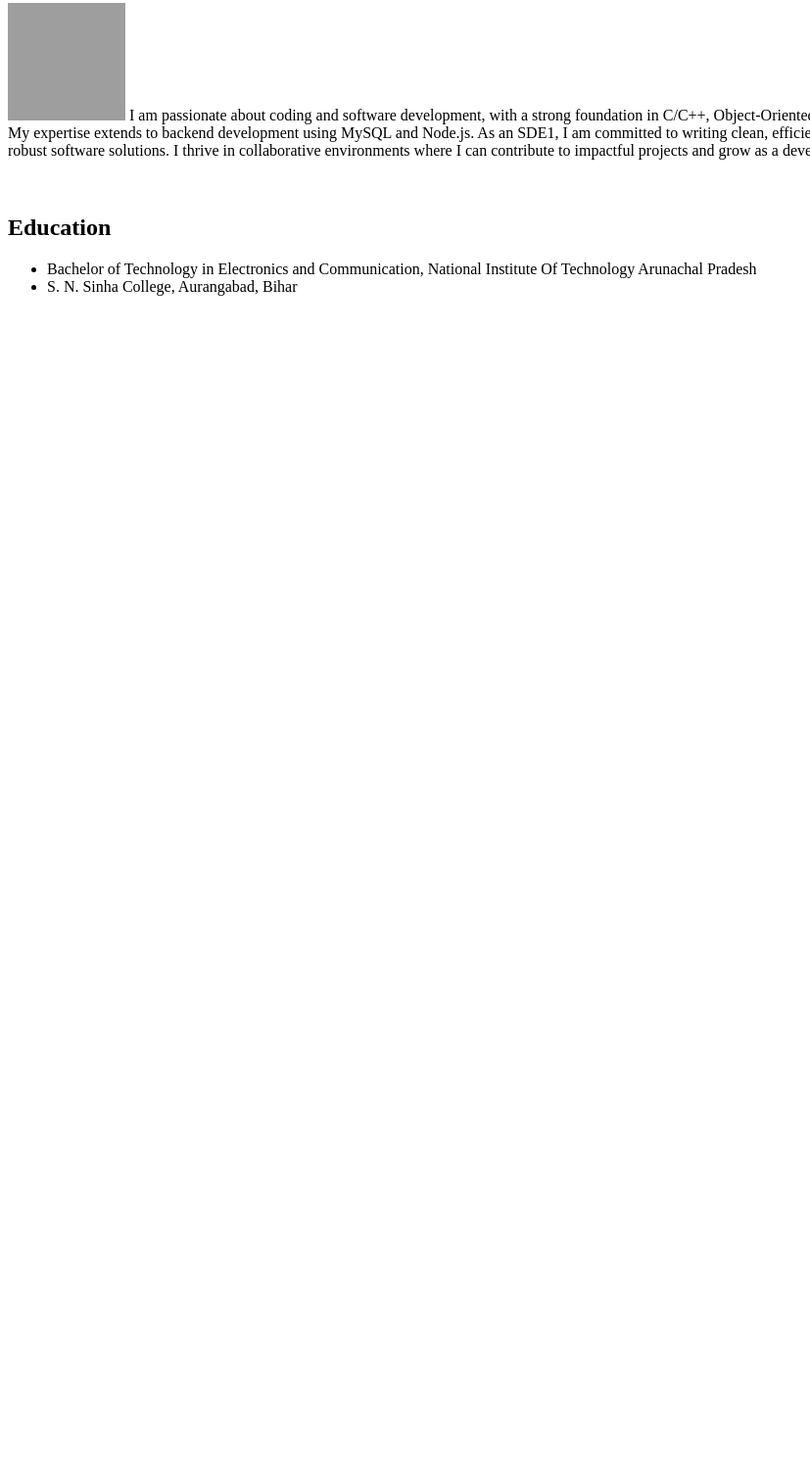
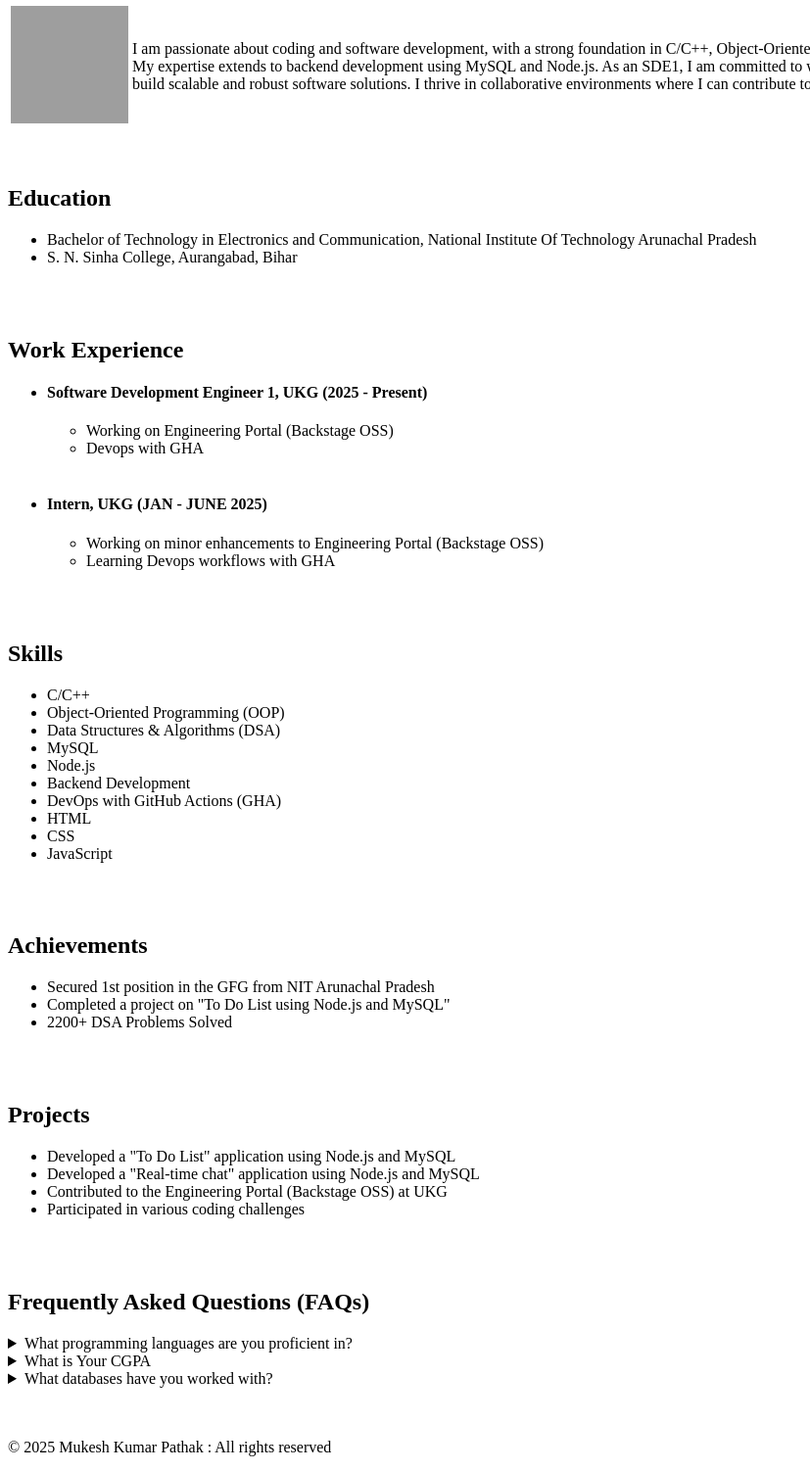
Before and after one commit to mukeshkumarpathak/ResumeMkp, a plain HTML site: page index.html in a window 1280 px wide. Shown: the part 298-1801 px from the top of the page at 98% size, without its empty margins (0-827 px from the left). Before the commit the page ends 800 px from the top, so only its background shows below. Drawn offline with Linux system fonts and the light colour scheme; grey boxes are pictures that could not be loaded.

Commit message:
adding more informations

```diff
--- a/index.html
+++ b/index.html
@@ -19,7 +19,12 @@
   <br><br><br>
 
   <div>
-    <img src="./mkp.jpg" alt="Mkp image" width="120px" height="120px"/> <span>I am passionate about coding and software development, with a strong foundation in C/C++, Object-Oriented Programming (OOP), and Data Structures & Algorithms (DSA). My expertise extends to backend development using MySQL and Node.js. As an SDE1, I am committed to writing clean, efficient code and continuously improving my skills to build scalable and robust software solutions. I thrive in collaborative environments where I can contribute to impactful projects and grow as a developer.</span>
+    <table>
+      <tr>
+        <td><img src="./mkp.jpg" alt="Mkp image" width="120px" height="120px"/></td>
+        <td><span>I am passionate about coding and software development, with a strong foundation in C/C++, Object-Oriented Programming (OOP), and Data Structures & Algorithms (DSA). My expertise extends to backend development using MySQL and Node.js. As an SDE1, I am committed to writing clean, efficient code and continuously improving my skills to build scalable and robust software solutions. I thrive in collaborative environments where I can contribute to impactful projects and grow as a developer.</span></td>
+      </tr>
+    </table>
   </div>
 
   <br><br>
@@ -31,6 +36,90 @@
       <li>S. N. Sinha College, Aurangabad, Bihar</li>
     </ul>
   </div>
+  <br><br>
+
+  <div>
+    <h2>Work Experience</h2>
+    <ul>
+      <li><h4>Software Development Engineer 1, UKG (2025 - Present)</h4>
+        <ul>
+          <li>Working on Engineering Portal (Backstage OSS)</li>
+          <li>Devops with GHA</li>
+        </ul>
+      </li>
+      <br>
+      <li><h4>Intern, UKG (JAN - JUNE 2025)</h4>
+        <ul>
+          <li>Working on minor enhancements to Engineering Portal (Backstage OSS)</li>
+          <li>Learning Devops workflows with GHA</li>
+        </ul>
+    </ul>
+  </div>
+
+  <br><br>
+
+  <div>
+    <h2>Skills</h2>
+    <ul>
+      <li>C/C++</li>
+      <li>Object-Oriented Programming (OOP)</li>
+      <li>Data Structures & Algorithms (DSA)</li>
+      <li>MySQL</li>
+      <li>Node.js</li>
+      <li>Backend Development</li>
+      <li>DevOps with GitHub Actions (GHA)</li>
+      <li>HTML</li>
+      <li>CSS</li>
+      <li>JavaScript</li>
+    </ul>
+
+  </div>
+
+
+  <br><br>
+  <div>
+   <h2>Achievements</h2>
+    <ul>
+      <li>Secured 1st position in the GFG from NIT Arunachal Pradesh</li>
+      <li>Completed a project on "To Do List using Node.js and MySQL"</li>
+      <li>2200+ DSA Problems Solved</li>
+    </ul>
+
+  </div>
+
+  <br><br>
+  <div>
+    <h2>Projects</h2>
+    <ul>
+      <li>Developed a "To Do List" application using Node.js and MySQL</li>
+      <li>Developed a "Real-time chat" application using Node.js and MySQL</li>
+      <li>Contributed to the Engineering Portal (Backstage OSS) at UKG</li>
+      <li>Participated in various coding challenges</li>
+    </ul>
+  </div>
+
+  <br><br>
+  <div>
+   <h2>Frequently Asked Questions (FAQs)</h2>
+   <details>
+    <summary>What programming languages are you proficient in?</summary>
+    <p>I am proficient in C/C++, JavaScript, and have experience with Node.js for backend development.</p>
+  </details>
+  <details>
+    <summary>What is Your CGPA</summary>
+    <p>My CGPA is 8.35</p>
+  </details>
+  <details>
+    <summary>What databases have you worked with?</summary>
+    <p>I have worked with MySQL for database management in my projects.</p>
+  </details>
+
+  </div>
+
+  <br><br>
+  <footer>
+    <p>© 2025 Mukesh Kumar Pathak : All rights reserved</p>
+  </footer>
 
 
 </body>
```
